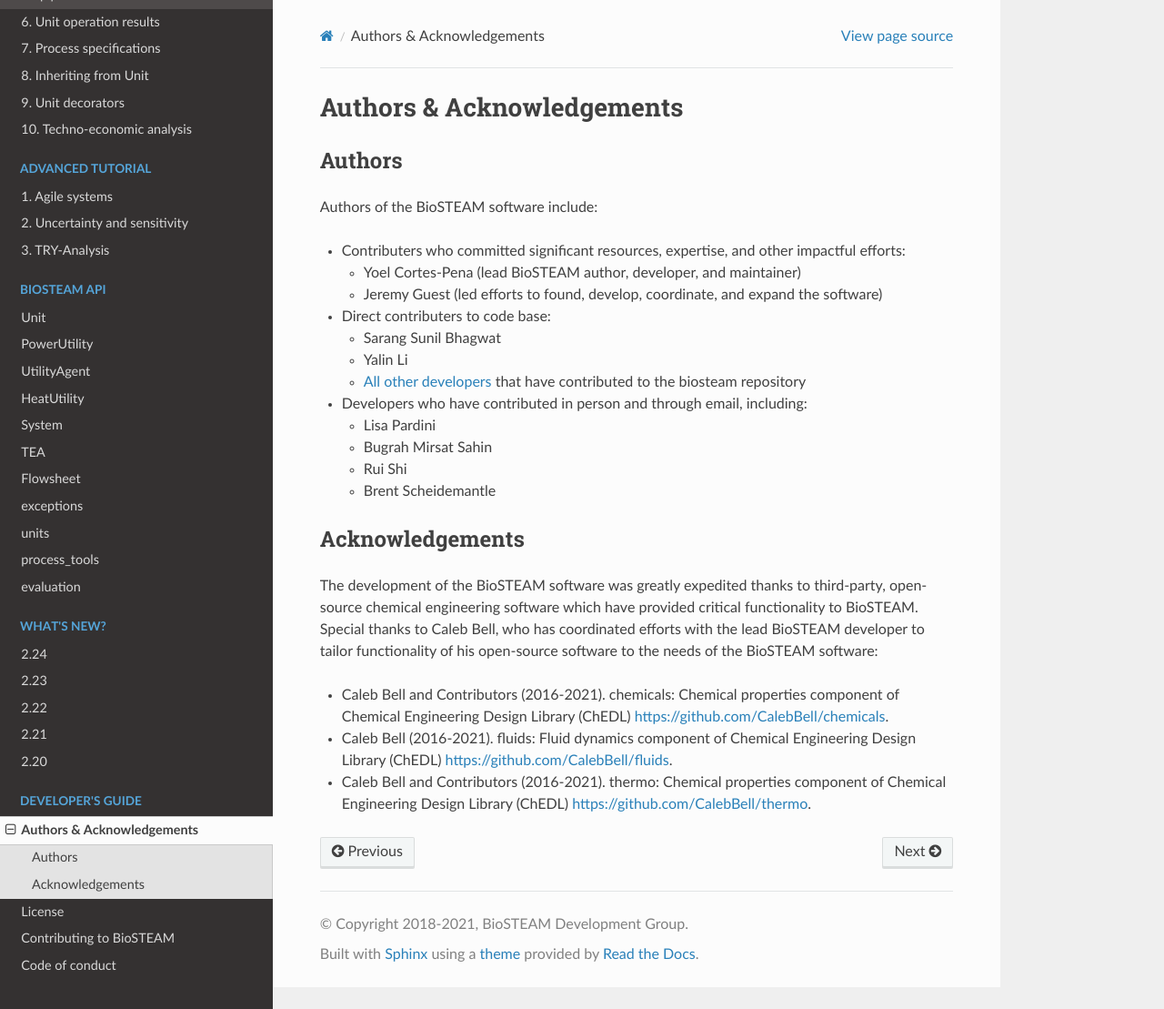
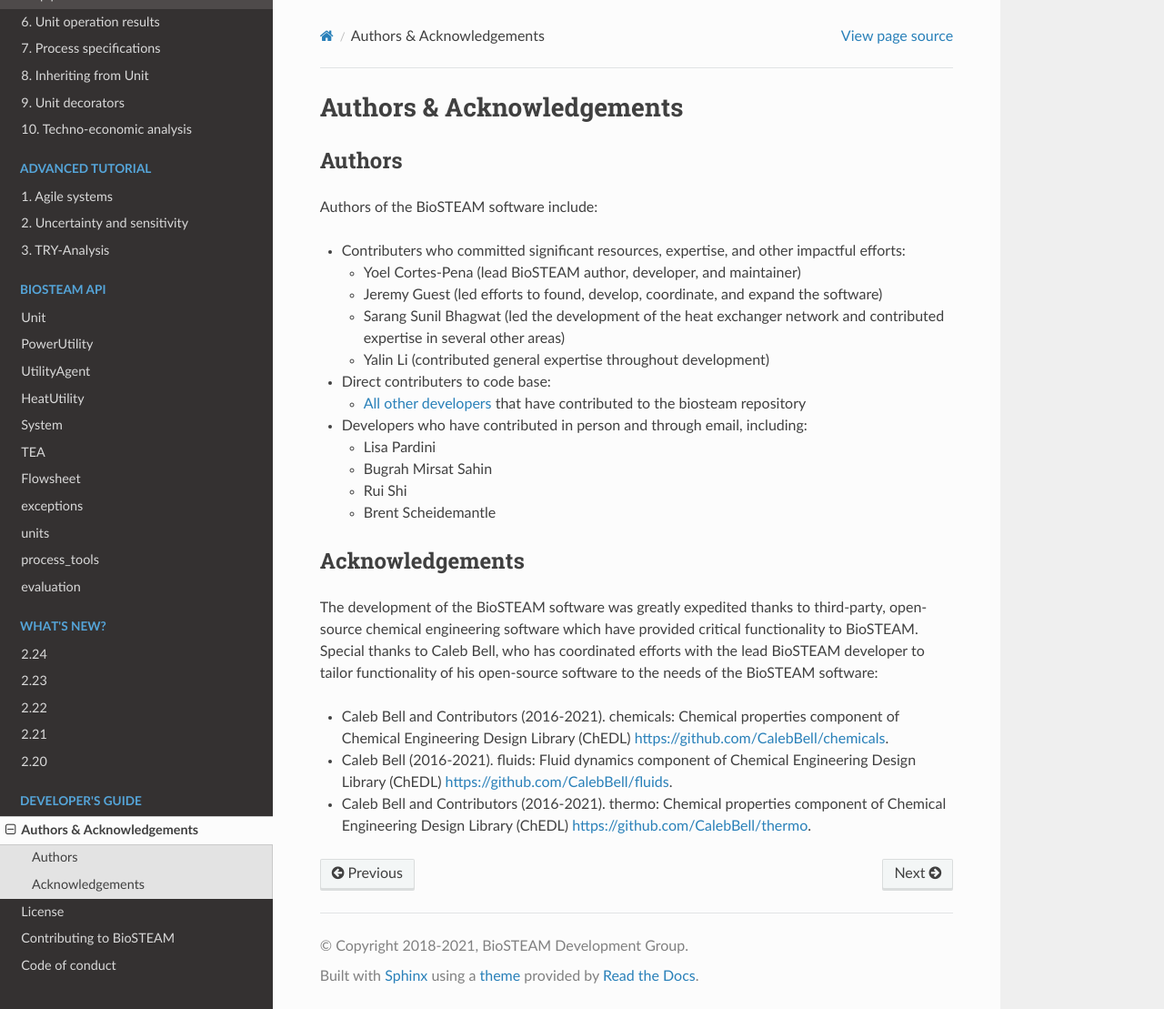
Before and after one commit to BioSTEAMDevelopmentGroup/biosteam, a Sphinx documentation site: the page built from docs/AUTHORS.rst, in a window 1280 px wide and 1109 px high. Shown: the whole window at 91% size. Built offline with Sphinx 7.4.7 and the Read the Docs theme 2.0.0, drawn with Linux system fonts in a browser that asks for light colours; formulas are drawn with MathJax 3; pages that are not in the unit, such as notebooks, are missing from menus.

Commit message:
value internal contributions better

```diff
--- a/docs/AUTHORS.rst
+++ b/docs/AUTHORS.rst
@@ -13,11 +13,11 @@
 
   * Jeremy Guest (led efforts to found, develop, coordinate, and expand the software)
 
+  * Sarang Sunil Bhagwat (led the development of the heat exchanger network and contributed expertise in several other areas)
+
+  * Yalin Li (contributed general expertise throughout development)
+
 * Direct contributers to code base:
-
-  * Sarang Sunil Bhagwat
-
-  * Yalin Li
 
   * `All other developers <https://github.com/BioSTEAMDevelopmentGroup/biosteam/graphs/contributors>`__
     that have contributed to the biosteam repository
```
